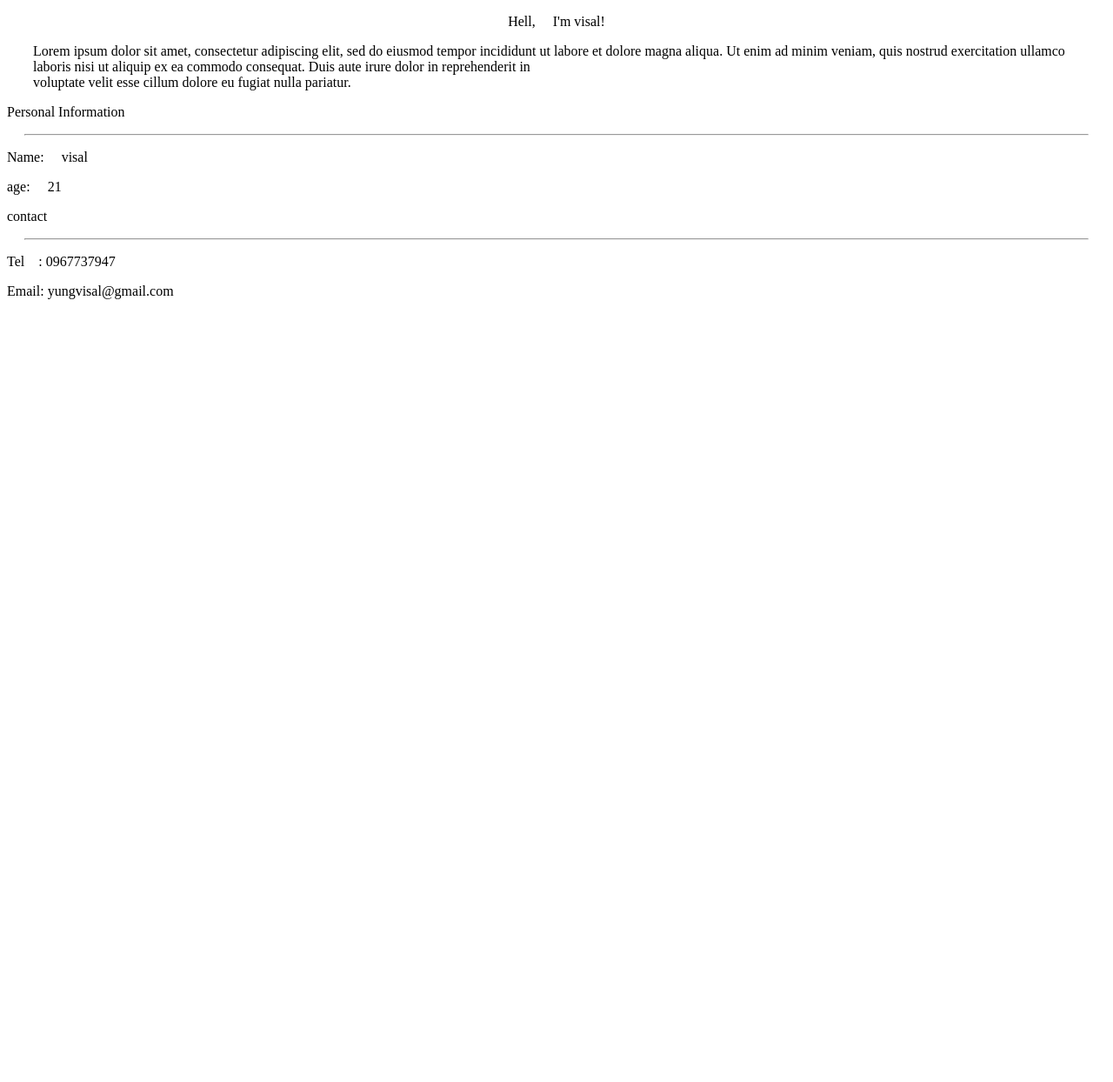
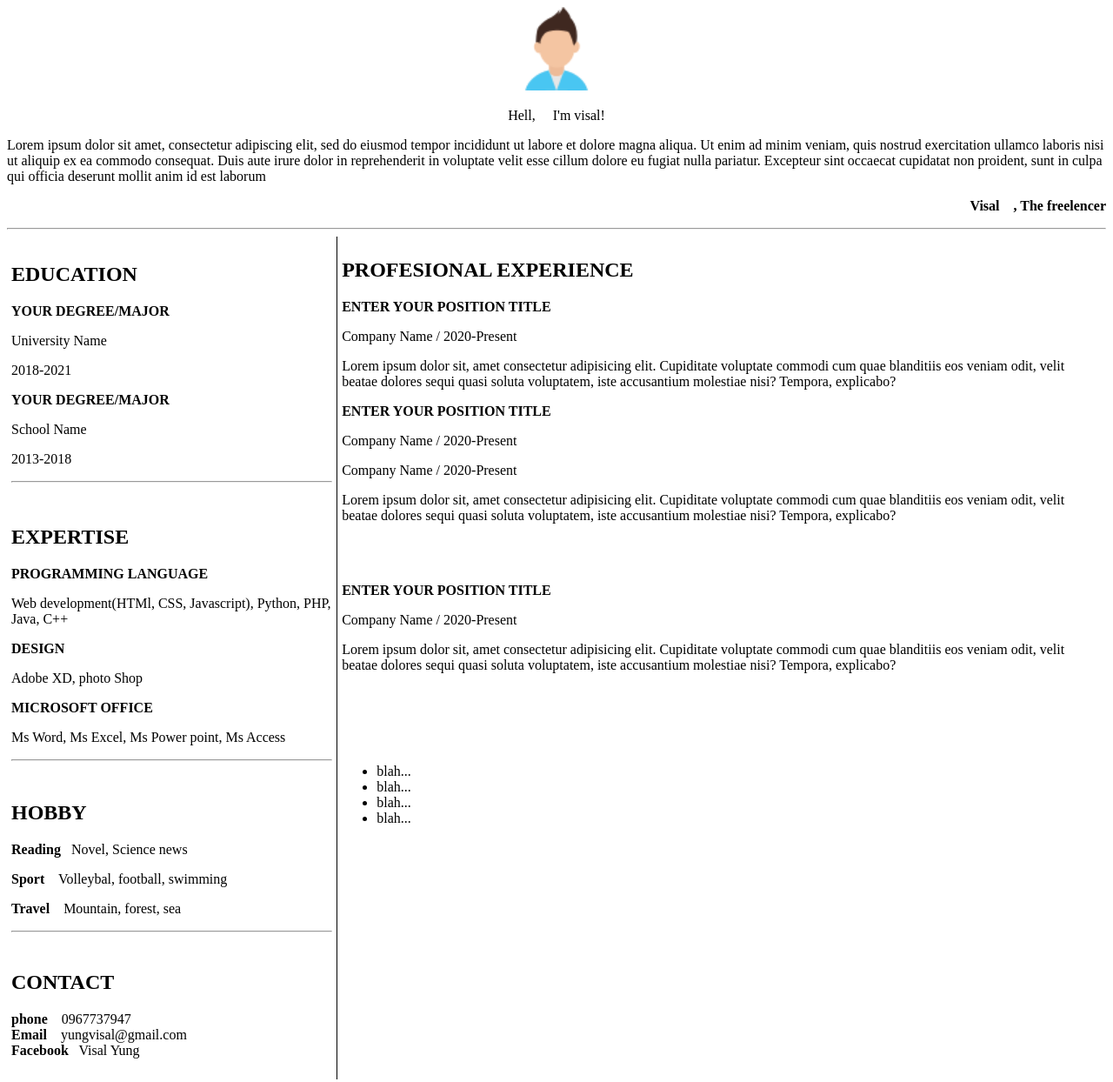
Before and after one commit to YungVisal/TD, a plain HTML site: page My portfolio.html in a window 1280 px wide. Shown: the whole page at 87% size. Before the commit the page ends 800 px from the top, so only its background shows below. Drawn offline with Linux system fonts and the light colour scheme.

Commit message:
2nd version of portfolio

```diff
--- a/My portfolio.html
+++ b/My portfolio.html
@@ -6,18 +6,110 @@
 	<title>My Portfolio</title>
 </head>
 <body>
+
+	<center>
+		<img width="96px" src="./assets/images/handsome.png"/>
+	</center>
 	<p align="center">Hell, &nbsp; &nbsp; I'm visal!</p>
-	<p style="margin-left: 30px; margin-right: 30;"> Lorem ipsum dolor sit amet, consectetur adipiscing elit, sed do eiusmod tempor incididunt ut labore et dolore magna aliqua. Ut enim ad minim veniam, quis nostrud exercitation ullamco laboris nisi ut aliquip ex ea commodo consequat. Duis aute irure dolor in reprehenderit
-		 in<br/> voluptate velit esse cillum dolore eu fugiat nulla pariatur.</p>
+	<p> Lorem ipsum dolor sit amet, consectetur adipiscing elit, sed do eiusmod tempor
+		incididunt ut labore et dolore magna aliqua. Ut enim ad minim veniam, quis nostrud
+	    exercitation ullamco laboris nisi ut aliquip ex ea commodo consequat. Duis aute irure dolor
+		in reprehenderit in voluptate velit esse cillum dolore eu fugiat nulla pariatur. Excepteur
+		sint occaecat cupidatat non proident, sunt in culpa qui officia deserunt mollit anim id est laborum</p>
+	<P align="right"> <b>Visal &nbsp;   &nbsp;, The freelencer</b> </P>
+	<hr/>
 
-	<p>Personal Information</p>
-	<hr style="margin-left: 20px; margin-right: 20px;" />
-	<p> Name: &nbsp; &nbsp; visal</p>
-	<p>age: &nbsp;  &nbsp; 21</p>
-	<p>contact</p>
-	<hr style="margin-left: 20px; margin-right: 20px;" />
-	<p>Tel  &nbsp; &nbsp;: 0967737947</p>
-	<p>Email: yungvisal@gmail.com</p>
+
+
+	<table width="100%"  cellspacing="0px" cellpadding="5px" >
+		<tr>
+			<td width="30%">
+			   <h2 style="text-transform: uppercase;">education</h2>
+				  <b style="text-transform: uppercase;">your degree/major</b>
+					 <p>University Name</p>
+					 <p>2018-2021</p>
+				  <b style="text-transform: uppercase;">your degree/major</b>
+					 <p>School Name</p>
+					 <p>2013-2018</p>
+			<hr/>
+			</td>
+			<td rowspan="4" style = "border-left:1px solid black;">
+				<h2>PROFESIONAL EXPERIENCE</h2>
+				<P> <b>ENTER YOUR POSITION TITLE</b></P>
+					 <p>Company Name / 2020-Present</p>
+					 <p>
+						Lorem ipsum dolor sit, amet consectetur adipisicing elit.
+						Cupiditate voluptate commodi cum quae blanditiis eos veniam odit,
+						velit beatae dolores sequi quasi soluta voluptatem,
+						iste accusantium molestiae nisi? Tempora, explicabo?
+					 </p>
+
+					 <P> <b>ENTER YOUR POSITION TITLE</b></P>
+					 <p>Company Name / 2020-Present</p>
+					 <p>Company Name / 2020-Present</p>
+					 <p>
+						Lorem ipsum dolor sit, amet consectetur adipisicing elit.
+						Cupiditate voluptate commodi cum quae blanditiis eos veniam odit,
+						velit beatae dolores sequi quasi soluta voluptatem,
+						iste accusantium molestiae nisi? Tempora, explicabo?
+					 </p>
+				  <br> <br>
+				  <P> <b>ENTER YOUR POSITION TITLE</b></P>
+				 <p>Company Name / 2020-Present</p>
+					<p>
+						Lorem ipsum dolor sit, amet consectetur adipisicing elit.
+						Cupiditate voluptate commodi cum quae blanditiis eos veniam odit,
+						velit beatae dolores sequi quasi soluta voluptatem,
+						iste accusantium molestiae nisi? Tempora, explicabo?
+					</p>
+				  <br> <br> <br><br>
+				 <ul>
+					<li>blah...</li>
+					<li>blah...</li>
+					<li>blah...</li>
+					<li>blah...</li>
+					 <br> <br> <br> <br> <br> <br> <br> <br> <br> <br> <br> <br><br> <br>
+				</ul>
+				<br>
+			</td>
+
+		</tr>
+
+		<tr>
+			<td>
+				<h2>EXPERTISE</h2>
+
+				<p> <b>PROGRAMMING LANGUAGE</b> </p>
+				<p>Web development(HTMl, CSS, Javascript), Python, PHP, Java, C++</p>
+
+				<p> <b>DESIGN</b> </p>
+				<P>Adobe XD, photo Shop</P>
+				<p> <b>MICROSOFT OFFICE</b> </p>
+				<p>Ms Word, Ms Excel, Ms Power point, Ms Access</p>
+				<hr/>
+			</td>
+		</tr>
+
+
+		<tr><td>
+			<h2>HOBBY</h2>
+			<p> <b>Reading</b> &nbsp;&nbsp;Novel, Science news </p>
+			<p><b>Sport    </b>&nbsp;&nbsp; Volleybal, football, swimming</p>
+			<p><b>Travel   </b>&nbsp;&nbsp; Mountain, forest, sea</p>
+			<hr/>
+		</td></tr>
+
+
+		<tr>
+			<td>
+				<h2>CONTACT</h2>
+				<P> <b>phone </b> &nbsp;&nbsp; 0967737947 <b> <br/> Email</b> &nbsp;&nbsp; yungvisal@gmail.com  <br/> <b>Facebook</b> &nbsp; Visal Yung</P>
+
+			</td>
+		</tr>
+
+
+	</table>
 
 </body>
 </html>
```
Also changed, not shown: assets/images/handsome.png (added).
